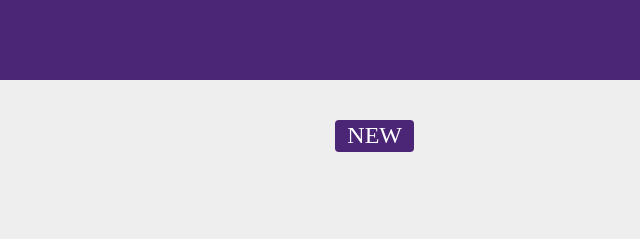
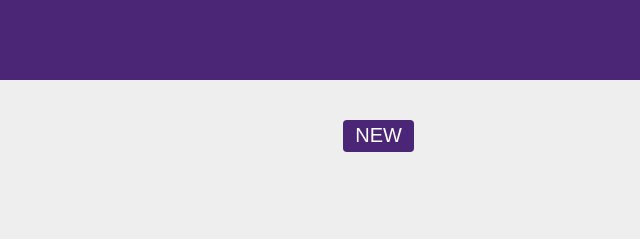
Before and after one commit to RossBrewster/code-journal, a plain HTML site: page index.html in a window 1280 px wide. Both pictures are taken after a click on the link "Entries". Shown: the full height of the page, 640-1280 px from the left. Drawn offline with Linux system fonts and the light colour scheme.

Commit message:
Adjust font for anchor and delete useless css.

```diff
--- a/css/styles.css
+++ b/css/styles.css
@@ -70,8 +70,7 @@ a {
   height: 2rem;
   align-self: center;
   color: #fff;
-  font-size: 1.5rem;
-  font-family: serif;
+  font-size: 1.25rem;
   background-color: #4c2676;
   border-radius: 4px;
   padding: 0 0.75rem;
```
